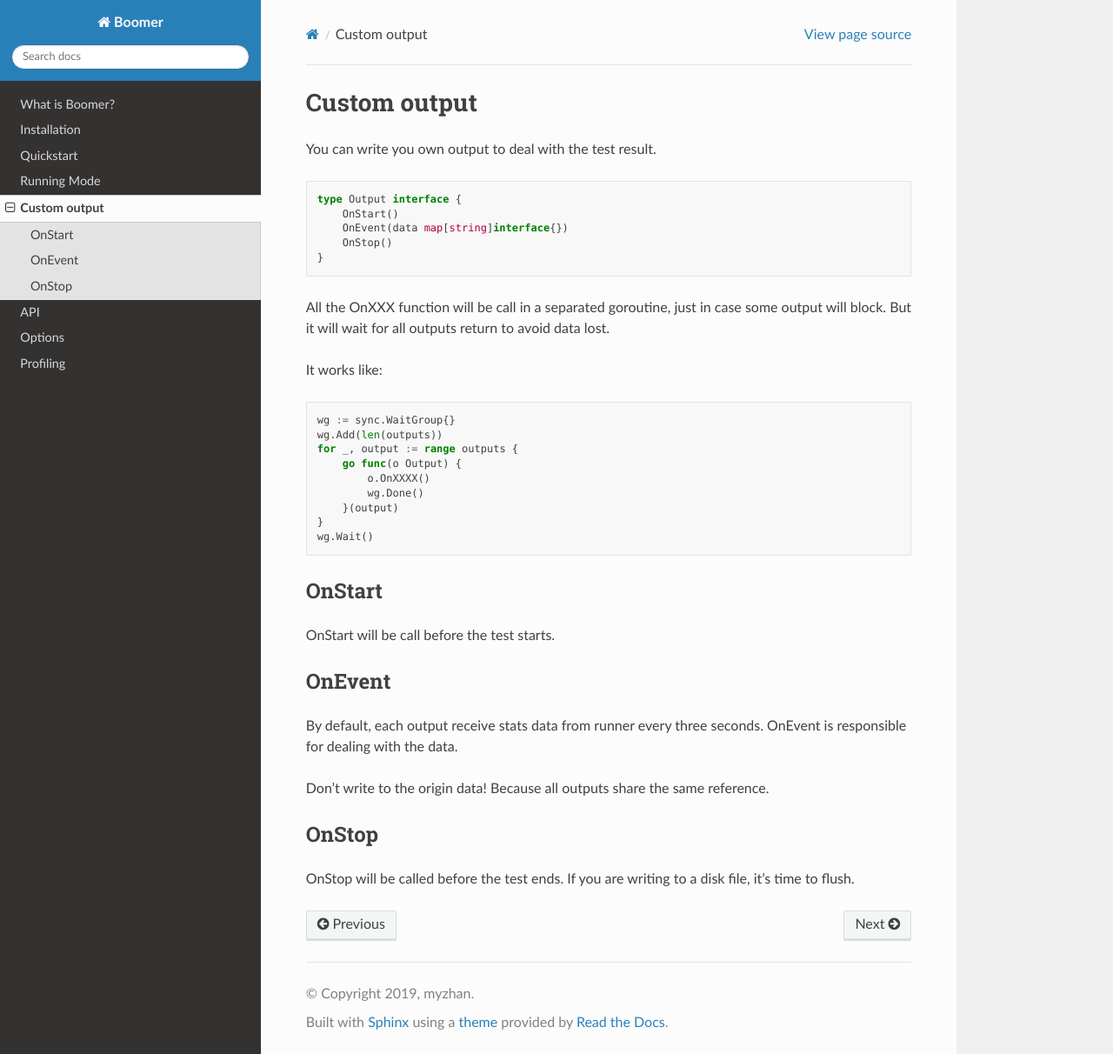
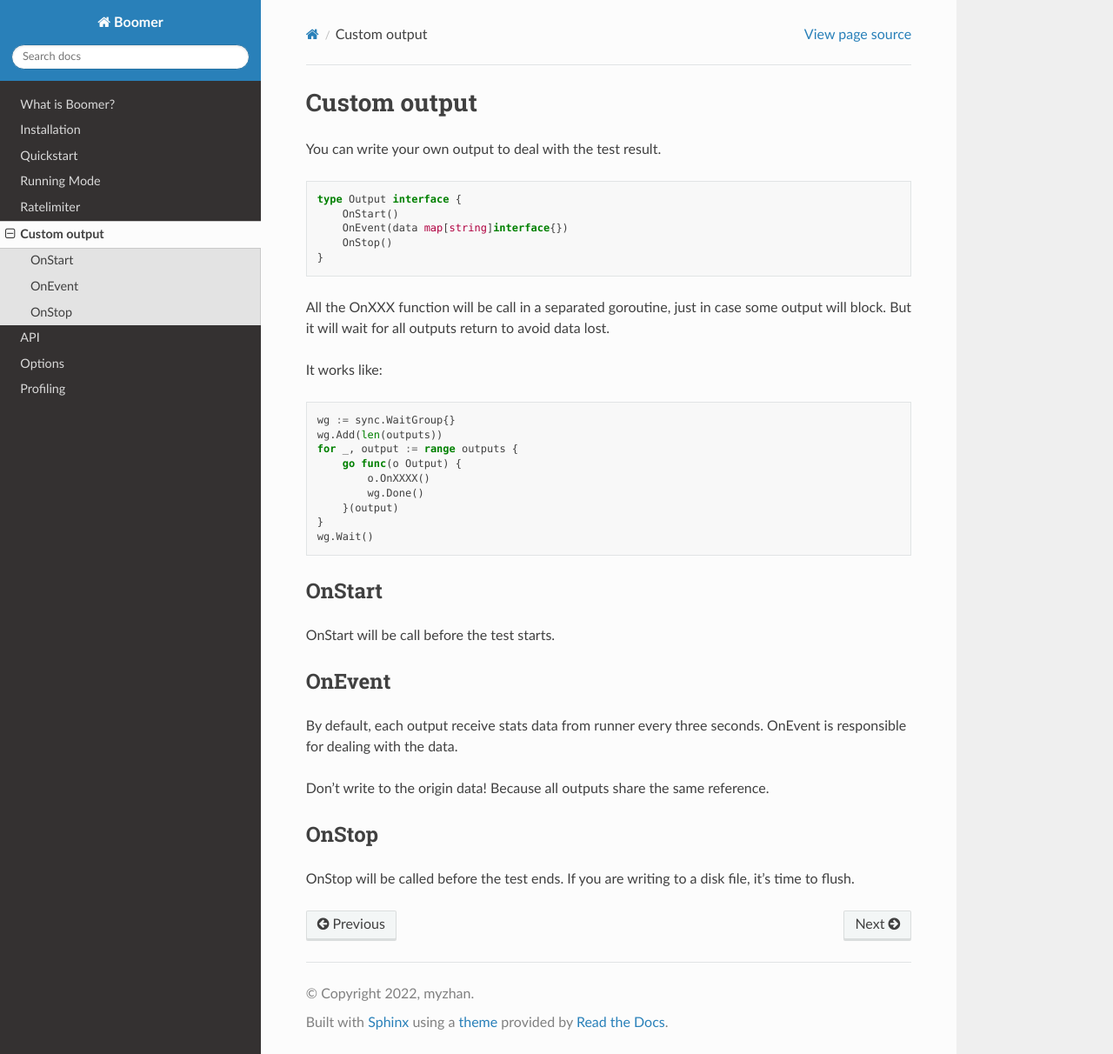
Before and after one commit to myzhan/boomer, a Sphinx documentation site: the page built from docs/source/custom-output.rst, in a window 1280 px wide and 1212 px high. Shown: the whole window at 87% size. Built offline with Sphinx 7.4.7 and the Read the Docs theme 2.0.0, drawn with Linux system fonts in a browser that asks for light colours.

Commit message:
add docs for ratelimiter

```diff
--- a/docs/source/conf.py
+++ b/docs/source/conf.py
@@ -18,7 +18,7 @@
 # -- Project information -----------------------------------------------------
 
 project = 'Boomer'
-copyright = '2019, myzhan'
+copyright = '2022, myzhan'
 author = 'myzhan'
 
 
--- a/docs/source/custom-output.rst
+++ b/docs/source/custom-output.rst
@@ -1,7 +1,7 @@
 Custom output
 =============
 
-You can write you own output to deal with the test result.
+You can write your own output to deal with the test result.
 
 .. code-block:: go
 
--- a/docs/source/index.rst
+++ b/docs/source/index.rst
@@ -14,6 +14,7 @@
     installation
     quickstart
     running-mode
+    ratelimiter
     custom-output
 
 
--- a/docs/source/running-mode.rst
+++ b/docs/source/running-mode.rst
@@ -42,7 +42,7 @@
    }
 
 
-.. literalinclude:: ../../examples/standalone/standalone.go
+.. literalinclude:: ../../_examples/standalone/standalone.go
    :language: go
    :linenos:
    :emphasize-lines: 33
```
Also changed, not shown: docs/source/ratelimiter.rst (added, +44 -0 lines).
